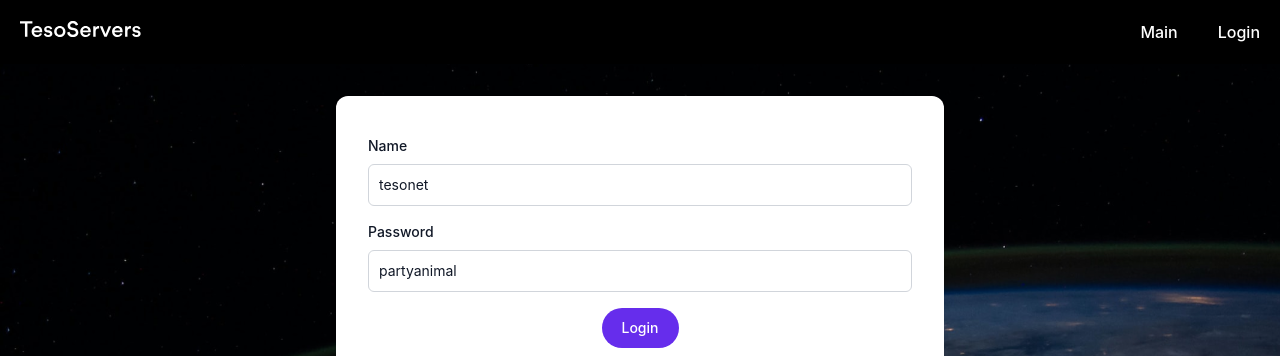
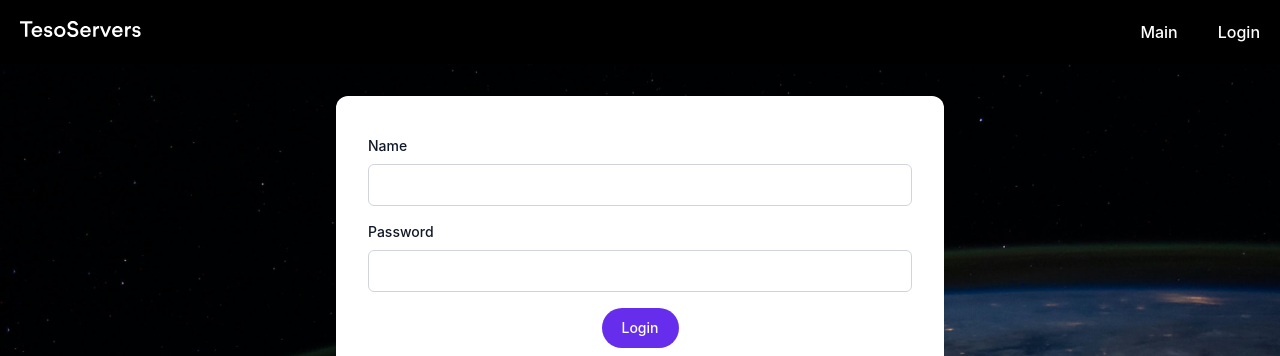
Before and after one commit to dbeff/nord-app, a React (Create React App) app: page /login in a window 1280 px wide. Shown: the top 356 px of the page. Built offline with nearby package versions, Linux system fonts and the light colour scheme; a web font is replaced by a local one.

Commit message:
Removed initial values

```diff
--- a/src/pages/Login.tsx
+++ b/src/pages/Login.tsx
@@ -10,8 +10,8 @@ export default function Login() {
   const navigate = useNavigate();
   const { loading, token } = useAppSelector((state: RootState) => state.auth);
   const [inputValues, setInputValues] = useState({
-    username: "tesonet",
-    password: "partyanimal",
+    username: "",
+    password: "",
   });
 
   const handleOnChange = (event: React.FormEvent<HTMLInputElement>) => {
```
